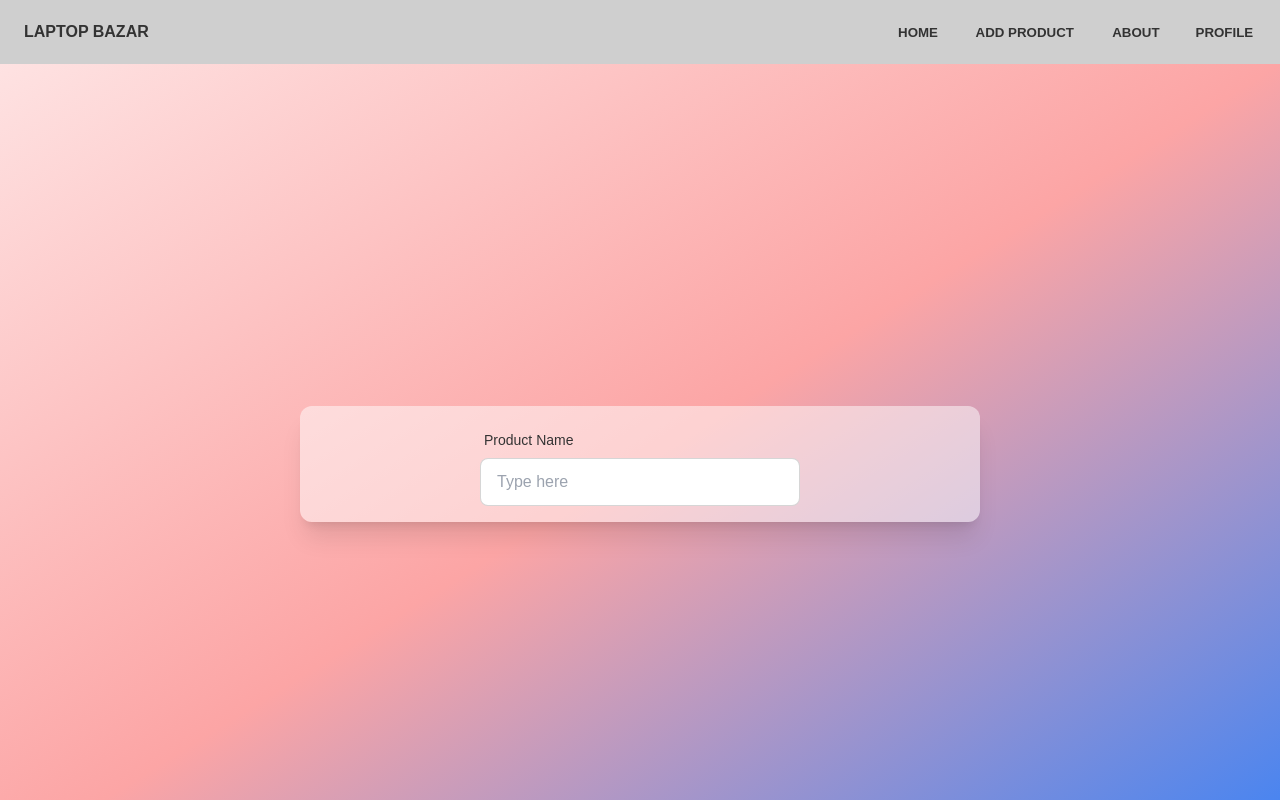
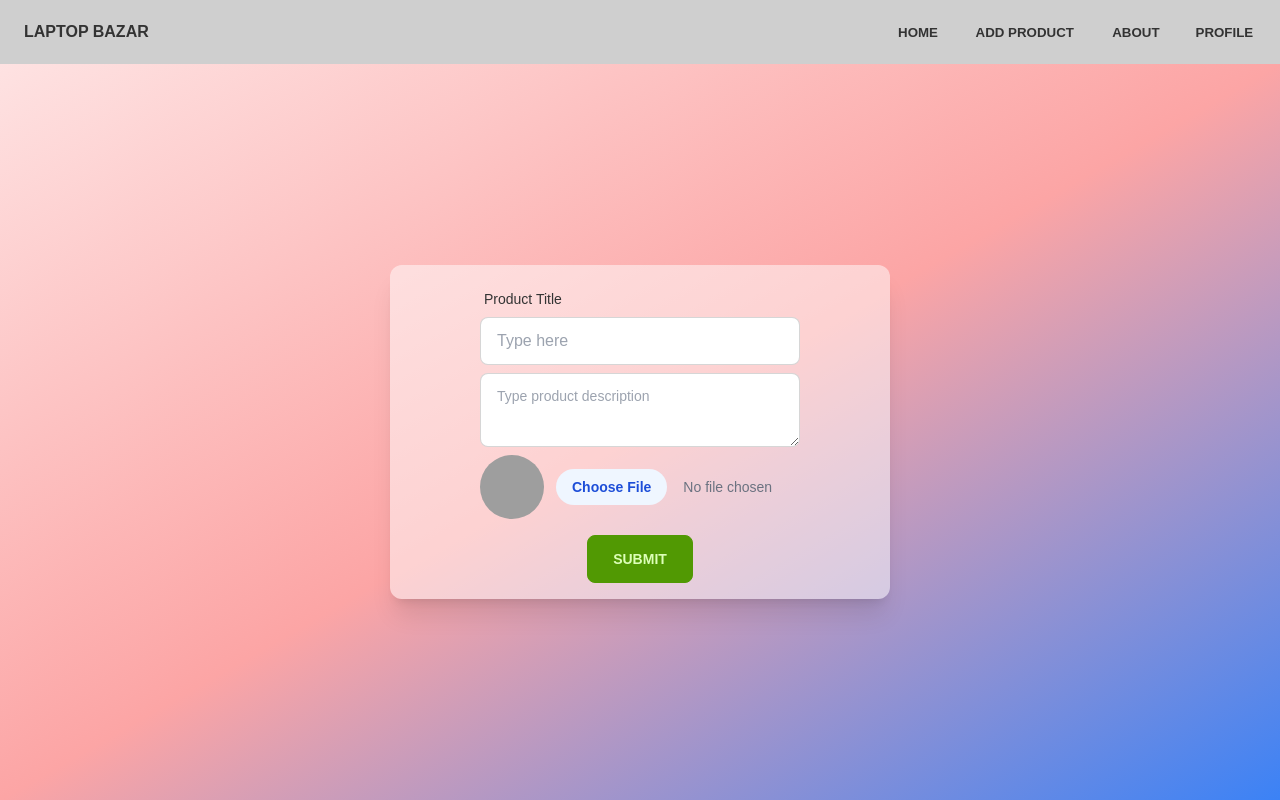
Before and after one commit to MARUF3470/Laptop-bazar-client, a React (Create React App) app: page /addproduct in a window 1280 px wide. Built offline with nearby package versions, Linux system fonts and the light colour scheme; grey boxes are pictures that could not be loaded.

Commit message:
data post to the server method implemented

```diff
--- a/package.json
+++ b/package.json
@@ -10,6 +10,7 @@
     "react": "^18.2.0",
     "react-dom": "^18.2.0",
     "react-hook-form": "^7.42.0",
+    "react-hot-toast": "^2.4.0",
     "react-icons": "^4.7.1",
     "react-router-dom": "^6.6.2",
     "react-scripts": "5.0.1",
--- a/src/App.js
+++ b/src/App.js
@@ -2,10 +2,17 @@ import logo from './logo.svg';
 import './App.css';
 import { RouterProvider } from 'react-router-dom';
 import router from './routes/Routes';
+import { Toaster } from 'react-hot-toast';
 
 function App() {
   return (
-    <RouterProvider router={router}></RouterProvider>
+    <>
+      <Toaster
+        position="top-center"
+        reverseOrder={false}
+      />
+      <RouterProvider router={router}></RouterProvider>
+    </>
   );
 }
 
--- a/src/pages/AddProduct/Addproduct.js
+++ b/src/pages/AddProduct/Addproduct.js
@@ -1,15 +1,78 @@
 import React from 'react';
+import { useForm } from 'react-hook-form';
+import { toast } from 'react-hot-toast';
 
 const Addproduct = () => {
+    const { register, handleSubmit, formState: { errors } } = useForm()
+    const handleProduct = (data) => {
+        if (data.description.length < 100) {
+            return toast((t) => (
+                <span className='text-sm'>
+                    You description should have atleast 100 charecters
+                    <button className='btn btn-error btn-circle btn-xs ml-2' onClick={() => toast.dismiss(t.id)}>
+                        X
+                    </button>
+                </span>
+            ));
+        }
+        const imgKey = process.env.REACT_APP_imgkey
+        const image = data.img[0]
+        const formData = new FormData();
+        formData.append('image', image)
+        const url = `https://api.imgbb.com/1/upload?key=${imgKey}`
+        fetch(url, {
+            method: 'POST',
+            body: formData
+        })
+            .then(res => res.json())
+            .then(imgdata => {
+                if (imgdata.success) {
+                    const product = {
+                        title: data.title,
+                        img: imgdata.data.url,
+                        description: data.description
+                    }
+                    fetch('http://localhost:5000/products', {
+                        method: 'POST',
+                        headers: { 'Content-Type': 'application/json' },
+                        body: JSON.stringify(product)
+                    })
+                        .then(res => res.json())
+                        .then(data => {
+                            if (data.acknowledged) {
+                                console.log(data)
+                                return toast.success('Product is added')
+                            }
+                        })
+                }
+            })
+    }
     return (
-        <div className='flex items-center justify-center min-h-screen from-red-100 via-red-300 to-blue-500 bg-gradient-to-br px-4'>
-            <div className="p-4 items-center justify-center w-[680px] rounded-xl group sm:flex space-x-6 bg-white bg-opacity-50 shadow-xl hover:rounded-2xl">
-                <div className="form-control w-full max-w-xs">
+        <div className='flex items-center justify-center h-full from-red-100 via-red-300 to-blue-500 bg-gradient-to-br px-4'>
+            <div className="p-4 items-center justify-center w-full lg:w-2/5 rounded-xl group sm:flex space-x-6 bg-white bg-opacity-50 shadow-xl hover:rounded-2xl">
+                <form onSubmit={handleSubmit(handleProduct)} className="form-control w-full max-w-xs">
                     <label className="label">
-                        <span className="label-text">Product Name</span>
+                        <span className="label-text">Product Title</span>
                     </label>
-                    <input type="text" placeholder="Type here" className="input input-bordered w-full" />
-                </div>
+                    <input {...register('title', { required: 'Provide a title for the product' })} type="text" placeholder="Type here" className="input input-bordered w-full" />
+                    {errors.title && <p className='text-sm text-red-500 mt-1'>{errors.title.message}</p>}
+                    <textarea {...register('description', { required: 'Provide product description' })} className="textarea textarea-bordered w-full mt-2" placeholder="Type product description"></textarea>
+                    {errors.description && <p className='text-red-500 mt-1 text-sm'> {errors.description.message}</p>}
+                    <div className='flex items-center gap-3 mt-2'>
+                        <div className="shrink-0">
+                            <img className="object-cover w-16 h-16 rounded-full" src="https://e7.pngegg.com/pngimages/637/822/png-clipart-font-awesome-upload-computer-icons-font-computers-blue-text.png" alt="profile" />
+                        </div>
+                        <label className="block">
+                            <span className="sr-only">Choose File</span>
+                            <input type="file" {...register('img', { required: 'You need to upload product picture' })}
+                                className="block w-full text-sm text-gray-500 file:mr-4 file:py-2 file:px-4 file:rounded-full file:border-0 file:text-sm file:font-semibold file:bg-blue-50 file:text-blue-700 hover:file:bg-blue-100" />
+                        </label>
+                    </div>
+                    {errors.img && <p className='text-red-500 mt-1 text-sm'>{errors.img.message}</p>}
+                    <div className='flex justify-center items-center mt-4'>
+                        <input type="submit" className='btn btn-primary w-1/3' value="Submit" />
+                    </div>
+                </form>
             </div>
         </div>
     );
--- a/src/pages/Home/Banner.js
+++ b/src/pages/Home/Banner.js
@@ -8,7 +8,7 @@ const Banner = ({ slide }) => {
             <div className='carousel-img '>
                 <img src={image} alt='' className="w-screen border-none h-full lg:h-5/6 rounded-xl" />
             </div>
-            <div className="absolute flex justify-end gap-5 transform -translate-y-1/2 left-5 right-5 bottom-3 lg:bottom-24">
+            <div className="absolute flex justify-end gap-5 transform -translate-y-1/2 left-5 right-5 bottom-1 lg:bottom-24">
                 <a href={`#slide${prev}`} className="btn btn-circle">❮</a>
                 <a href={`#slide${next}`} className="btn btn-circle">❯</a>
             </div>
--- a/src/pages/Shared/Header/Header.js
+++ b/src/pages/Shared/Header/Header.js
@@ -16,7 +16,7 @@ const Header = () => {
                 <div className="w-full navbar bg-base-300">
                     <div className="flex-none lg:hidden">
                         <label htmlFor="my-drawer-3" className="btn btn-square btn-ghost">
-                            <svg xmlns="http://www.w3.org/2000/svg" class="h-5 w-5" fill="none" viewBox="0 0 24 24" stroke="currentColor"><path stroke-linecap="round" stroke-linejoin="round" stroke-width="2" d="M4 6h16M4 12h16M4 18h7" /></svg>
+                            <svg xmlns="http://www.w3.org/2000/svg" className="h-5 w-5" fill="none" viewBox="0 0 24 24" stroke="currentColor"><path strokeLinecap="round" strokeLinejoin="round" strokeWidth="2" d="M4 6h16M4 12h16M4 18h7" /></svg>
                         </label>
                     </div>
                     <div className="flex-1 px-2 mx-2 font-semibold uppercase">Laptop Bazar</div>
```
Also changed, not shown: 1 other file (tests, documents, lock files or other folders).
